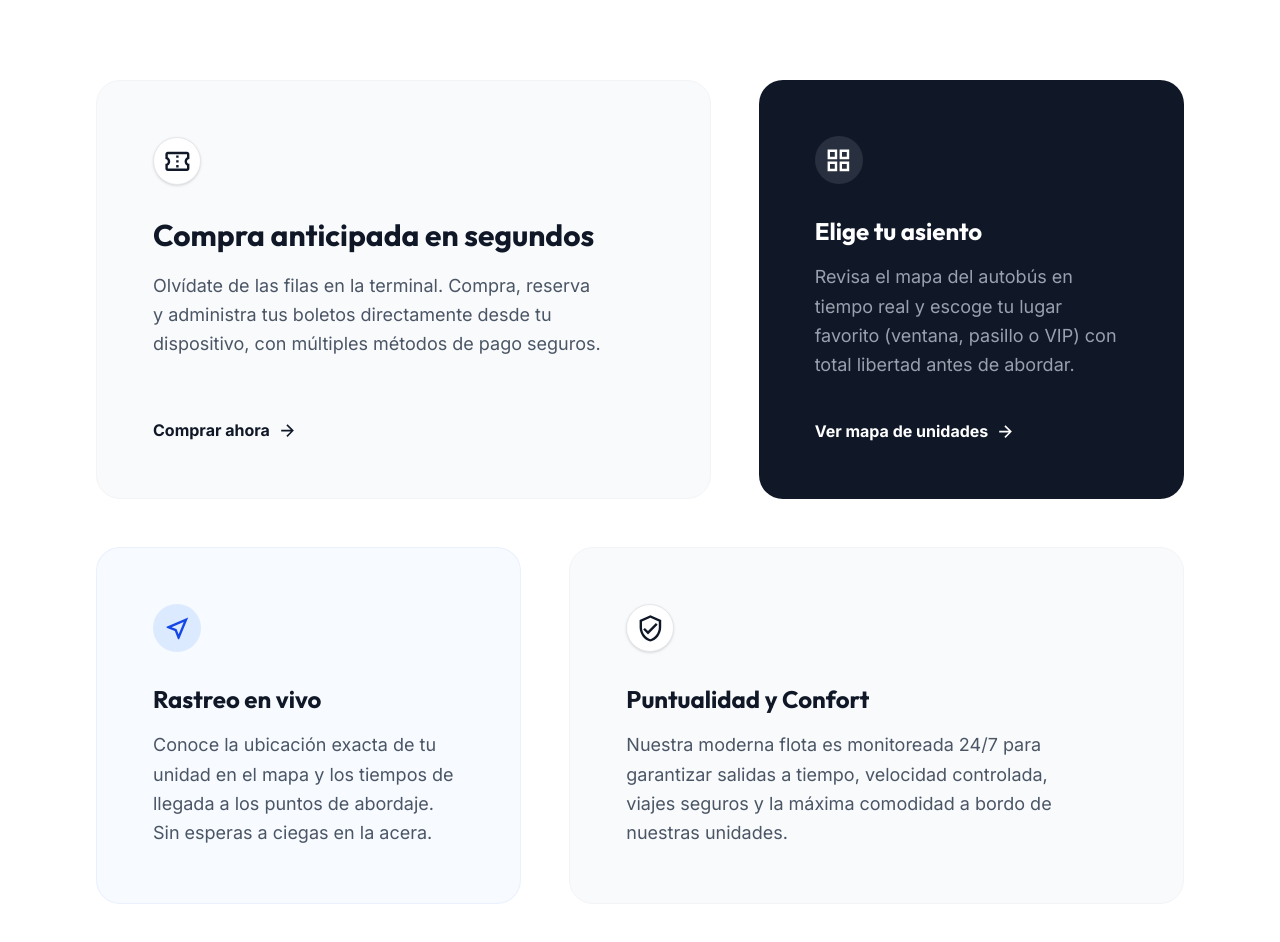
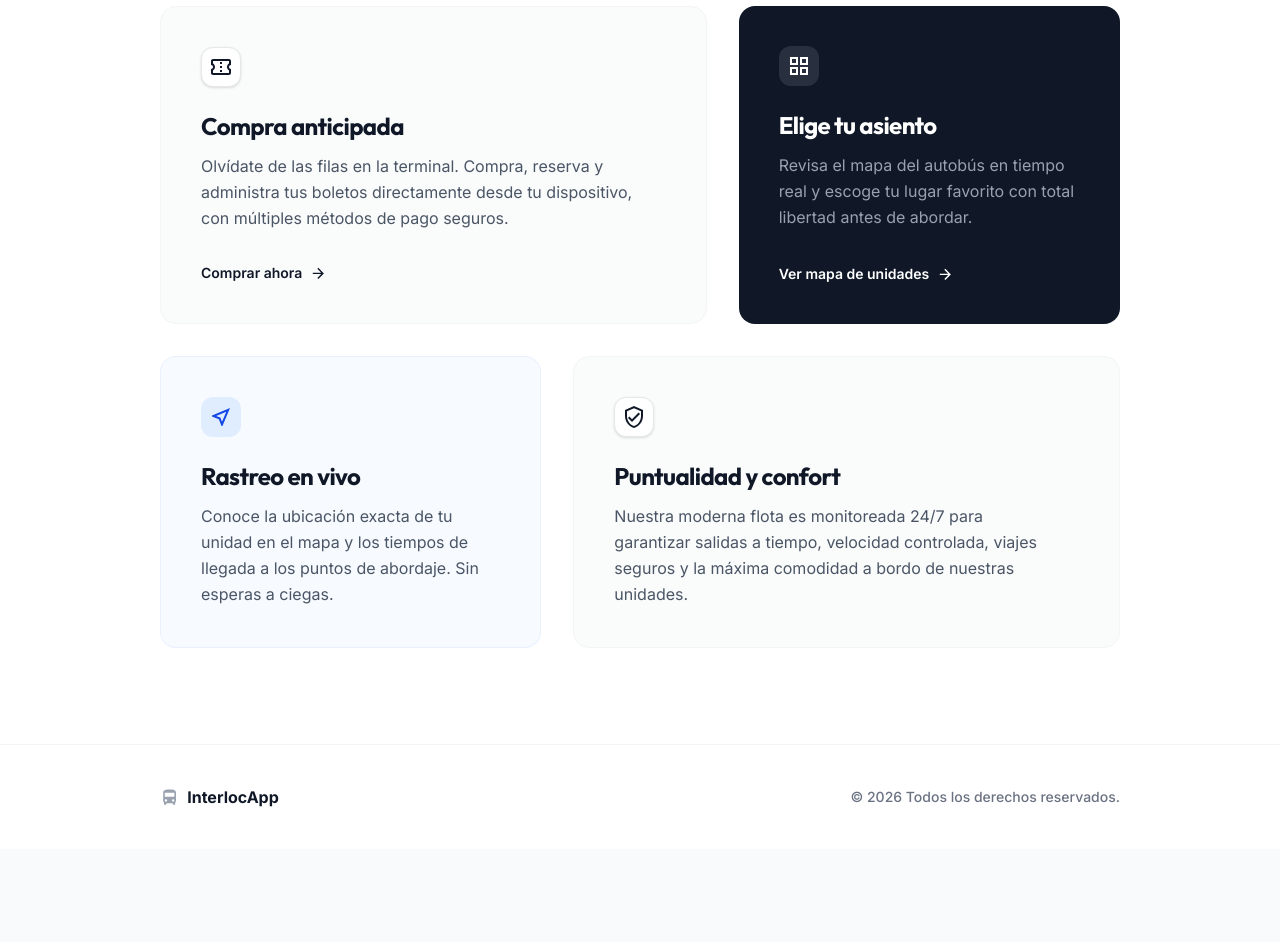
Before and after one commit to Zeols/interlocapp, a Next.js app: page / in a window 1280 px wide. Shown: the part 1261-2203 px from the top of the page. After the commit the page ends 2110 px from the top, so only its background shows below. Built offline with nearby package versions, Linux system fonts and the light colour scheme.

Commit message:
footer bro

```diff
--- a/package.json
+++ b/package.json
@@ -21,7 +21,7 @@
     "react": "19.2.8",
     "react-dom": "19.2.8",
     "shadcn": "^4.19.0",
-    "tailwind-merge": "^3.6.0",
+    "tailwind-merge": "^3.7.0",
     "tw-animate-css": "^1.4.0"
   },
   "devDependencies": {
--- a/src/app/page.tsx
+++ b/src/app/page.tsx
@@ -103,70 +103,70 @@ export default function LandingPage() {
 
       {/* Features Section */}
       <section className="bg-white py-24 relative z-10 border-t border-gray-100">
-        <div className="max-w-6xl mx-auto px-8">
-          <div className="mb-20">
-            <h2 className="text-3xl md:text-5xl font-black text-gray-900 mb-6 tracking-tight max-w-2xl">
+        <div className="max-w-5xl mx-auto px-6 md:px-8">
+          <div className="mb-16 md:mb-20">
+            <h2 className="text-3xl md:text-4xl font-black text-gray-900 mb-4 tracking-tight max-w-2xl">
               Viajar ya no tiene que ser complicado.
             </h2>
-            <p className="text-xl text-gray-500 max-w-2xl">
+            <p className="text-lg md:text-xl text-gray-500 max-w-2xl leading-relaxed">
               Rediseñamos la experiencia de viajar en autobús. Desde la compra hasta la llegada, todo el control está en tu celular.
             </p>
           </div>
 
-          <div className="grid grid-cols-1 md:grid-cols-12 gap-8 md:gap-12">
+          <div className="grid grid-cols-1 md:grid-cols-12 gap-6 md:gap-8">
             {/* Principal: Compra Anticipada */}
-            <div className="md:col-span-7 bg-gray-50 rounded-3xl p-10 md:p-14 flex flex-col justify-between items-start border border-gray-100">
+            <div className="md:col-span-7 bg-gray-50/80 rounded-2xl p-8 md:p-10 flex flex-col justify-between items-start border border-gray-100 transition-colors hover:bg-gray-50">
               <div>
-                <div className="w-12 h-12 bg-white rounded-full flex items-center justify-center text-gray-900 shadow-sm border border-gray-200 mb-8">
-                  <Icon path={mdiTicketConfirmationOutline} size={1.2} />
+                <div className="w-10 h-10 bg-white rounded-xl flex items-center justify-center text-gray-900 shadow-sm border border-gray-200 mb-6">
+                  <Icon path={mdiTicketConfirmationOutline} size={1} />
                 </div>
-                <h3 className="text-2xl md:text-3xl font-bold text-gray-900 mb-4">Compra anticipada en segundos</h3>
-                <p className="text-gray-600 text-lg leading-relaxed max-w-md">
+                <h3 className="text-xl md:text-2xl font-bold text-gray-900 mb-3 tracking-tight">Compra anticipada</h3>
+                <p className="text-gray-600 text-base leading-relaxed max-w-md">
                   Olvídate de las filas en la terminal. Compra, reserva y administra tus boletos directamente desde tu dispositivo, con múltiples métodos de pago seguros.
                 </p>
               </div>
-              <Link href="/login" className="mt-10 inline-flex items-center gap-2 text-gray-900 font-bold hover:text-primary transition-colors">
-                Comprar ahora <Icon path={mdiArrowRight} size={0.8} />
+              <Link href="/login" className="mt-8 inline-flex items-center gap-2 text-gray-900 font-semibold text-sm hover:text-primary transition-colors group">
+                Comprar ahora <Icon path={mdiArrowRight} size={0.7} className="transition-transform group-hover:translate-x-1" />
               </Link>
             </div>
 
             {/* Secundario: Elige tu Asiento */}
-            <div className="md:col-span-5 bg-gray-900 text-white rounded-3xl p-10 md:p-14 flex flex-col justify-between items-start">
+            <div className="md:col-span-5 bg-gray-900 text-white rounded-2xl p-8 md:p-10 flex flex-col justify-between items-start">
               <div>
-                <div className="w-12 h-12 bg-white/10 rounded-full flex items-center justify-center text-white mb-8">
-                  <Icon path={mdiViewGridOutline} size={1.2} />
+                <div className="w-10 h-10 bg-white/10 rounded-xl flex items-center justify-center text-white mb-6">
+                  <Icon path={mdiViewGridOutline} size={1} />
                 </div>
-                <h3 className="text-2xl font-bold mb-4">Elige tu asiento</h3>
-                <p className="text-gray-400 text-lg leading-relaxed">
-                  Revisa el mapa del autobús en tiempo real y escoge tu lugar favorito (ventana, pasillo o VIP) con total libertad antes de abordar.
+                <h3 className="text-xl md:text-2xl font-bold mb-3 tracking-tight">Elige tu asiento</h3>
+                <p className="text-gray-400 text-base leading-relaxed">
+                  Revisa el mapa del autobús en tiempo real y escoge tu lugar favorito con total libertad antes de abordar.
                 </p>
               </div>
-              <Link href="/login" className="mt-10 inline-flex items-center gap-2 text-white font-bold hover:text-gray-300 transition-colors">
-                Ver mapa de unidades <Icon path={mdiArrowRight} size={0.8} />
+              <Link href="/login" className="mt-8 inline-flex items-center gap-2 text-white font-semibold text-sm hover:text-gray-300 transition-colors group">
+                Ver mapa de unidades <Icon path={mdiArrowRight} size={0.7} className="transition-transform group-hover:translate-x-1" />
               </Link>
             </div>
 
             {/* Rastreo */}
-            <div className="md:col-span-5 bg-blue-50/50 rounded-3xl p-10 md:p-14 flex flex-col justify-between items-start border border-blue-100/50">
+            <div className="md:col-span-5 bg-blue-50/50 rounded-2xl p-8 md:p-10 flex flex-col justify-between items-start border border-blue-100/50 transition-colors hover:bg-blue-50">
               <div>
-                <div className="w-12 h-12 bg-blue-100 text-blue-700 rounded-full flex items-center justify-center mb-8">
-                  <Icon path={mdiNavigationVariantOutline} size={1.2} />
+                <div className="w-10 h-10 bg-blue-100/80 text-blue-700 rounded-xl flex items-center justify-center mb-6">
+                  <Icon path={mdiNavigationVariantOutline} size={1} />
                 </div>
-                <h3 className="text-2xl font-bold text-gray-900 mb-4">Rastreo en vivo</h3>
-                <p className="text-gray-600 text-lg leading-relaxed">
-                  Conoce la ubicación exacta de tu unidad en el mapa y los tiempos de llegada a los puntos de abordaje. Sin esperas a ciegas en la acera.
+                <h3 className="text-xl md:text-2xl font-bold text-gray-900 mb-3 tracking-tight">Rastreo en vivo</h3>
+                <p className="text-gray-600 text-base leading-relaxed">
+                  Conoce la ubicación exacta de tu unidad en el mapa y los tiempos de llegada a los puntos de abordaje. Sin esperas a ciegas.
                 </p>
               </div>
             </div>
 
             {/* Puntualidad */}
-            <div className="md:col-span-7 bg-gray-50 rounded-3xl p-10 md:p-14 flex flex-col justify-between items-start border border-gray-100">
+            <div className="md:col-span-7 bg-gray-50/80 rounded-2xl p-8 md:p-10 flex flex-col justify-between items-start border border-gray-100 transition-colors hover:bg-gray-50">
               <div>
-                <div className="w-12 h-12 bg-white rounded-full flex items-center justify-center text-gray-900 shadow-sm border border-gray-200 mb-8">
-                  <Icon path={mdiShieldCheckOutline} size={1.2} />
+                <div className="w-10 h-10 bg-white rounded-xl flex items-center justify-center text-gray-900 shadow-sm border border-gray-200 mb-6">
+                  <Icon path={mdiShieldCheckOutline} size={1} />
                 </div>
-                <h3 className="text-2xl font-bold text-gray-900 mb-4">Puntualidad y Confort</h3>
-                <p className="text-gray-600 text-lg leading-relaxed max-w-md">
+                <h3 className="text-xl md:text-2xl font-bold text-gray-900 mb-3 tracking-tight">Puntualidad y confort</h3>
+                <p className="text-gray-600 text-base leading-relaxed max-w-md">
                   Nuestra moderna flota es monitoreada 24/7 para garantizar salidas a tiempo, velocidad controlada, viajes seguros y la máxima comodidad a bordo de nuestras unidades.
                 </p>
               </div>
@@ -174,6 +174,19 @@ export default function LandingPage() {
           </div>
         </div>
       </section>
+
+      {/* Footer */}
+      <footer className="bg-white py-10 border-t border-gray-100">
+        <div className="max-w-5xl mx-auto px-6 md:px-8 flex flex-col md:flex-row justify-between items-center gap-4">
+          <div className="flex items-center gap-2 text-gray-900 font-bold">
+            <Icon path={mdiBus} size={0.8} className="text-gray-400" />
+            <span>InterlocApp</span>
+          </div>
+          <p className="text-gray-500 text-sm font-medium">
+            © 2026 Todos los derechos reservados.
+          </p>
+        </div>
+      </footer>
     </div>
   );
 }
```
Also changed, not shown: 1 other file (tests, documents, lock files or other folders).
